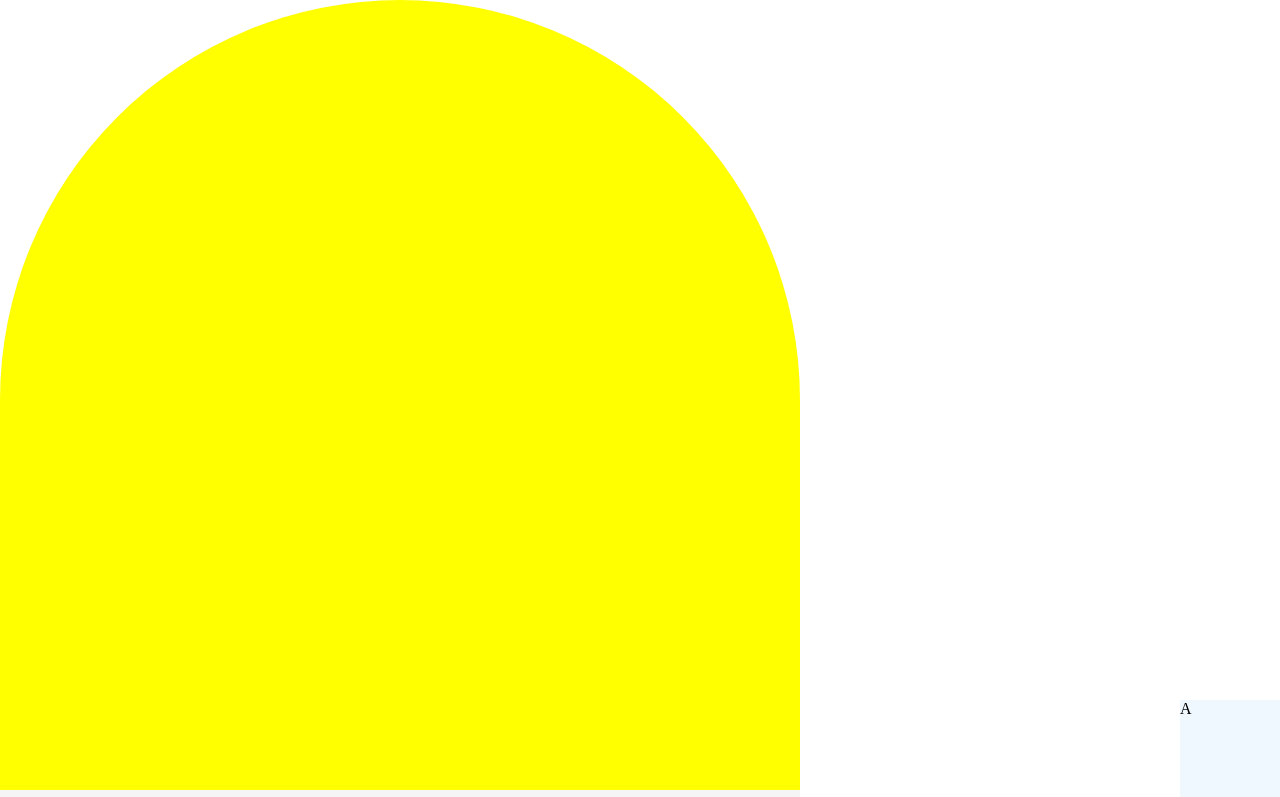
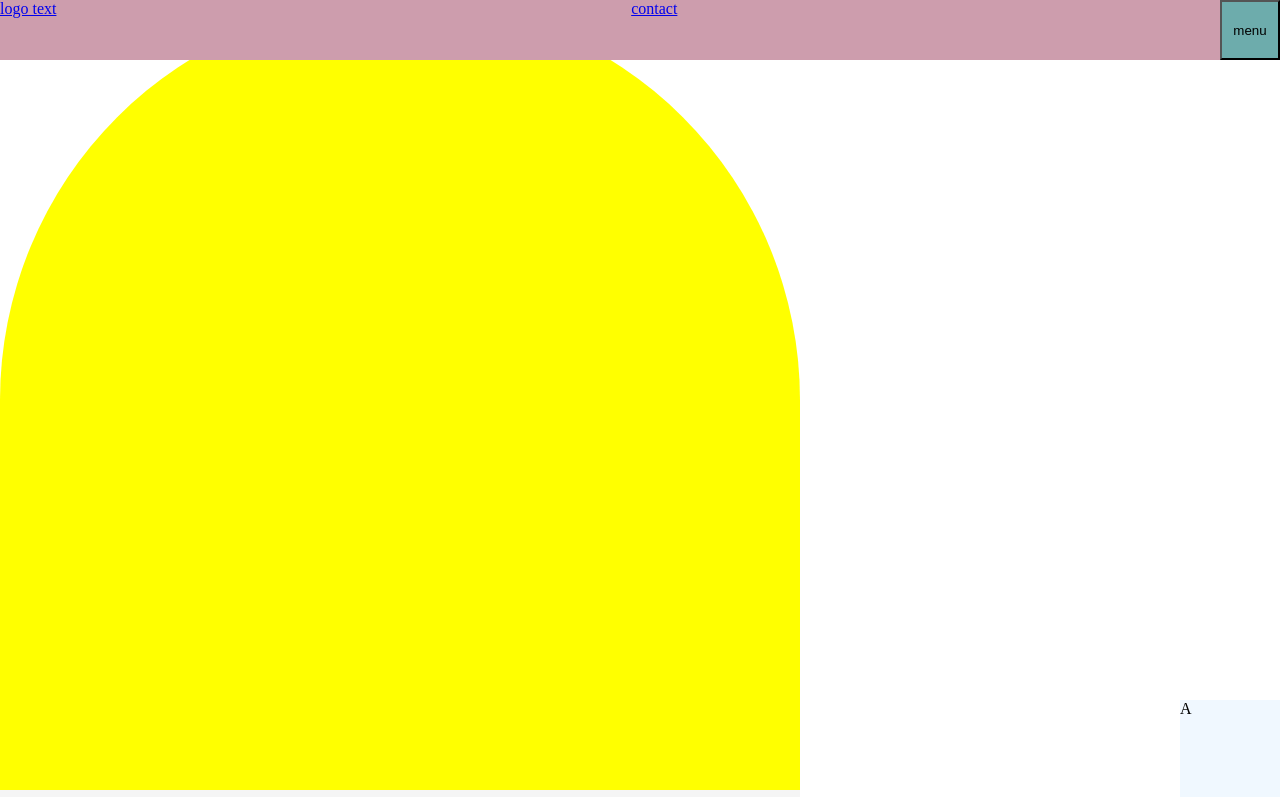
Before and after one commit to AndreaHolecz/w3-practice, a plain HTML site: page frontend/index.html in a window 1280 px wide. Shown: the top 797 px of the page. Drawn offline with Linux system fonts and the light colour scheme.

Commit message:
selectors

```diff
--- a/frontend/index.html
+++ b/frontend/index.html
@@ -11,6 +11,14 @@
 </head>
 
 <body>
+	<header>
+		<a href="/" id="logo">logo text</a>
+		<nav>
+			<a href="#contact">contact</a>
+			<button>menu</button>
+		</nav>
+	</header>
+
 	<div class="first"></div>
 	<div>
 		<div>
--- a/frontend/style.css
+++ b/frontend/style.css
@@ -1,6 +1,40 @@
-body {
+body,
+body * {
     margin: 0;
     padding: 0;
+    box-sizing: border-box;
+}
+
+header {
+    position: fixed;
+    top: 0;
+    left: 0;
+    width: 100%;
+    height: 60px;
+    background-color: #cd9dad;
+    z-index: 100;
+}
+
+#logo,
+header nav {
+    display: inline-block;
+    width: 49%;
+    height: 100%;
+}
+
+header nav a {
+    display: block;
+    width: 100px;
+    height: 100%;
+}
+
+header nav button {
+    position: absolute;
+    width: 60px;
+    height: 60px;
+    top: 0;
+    right: 0;
+    background-color: #6dacac;
 }
 
 div {
```
